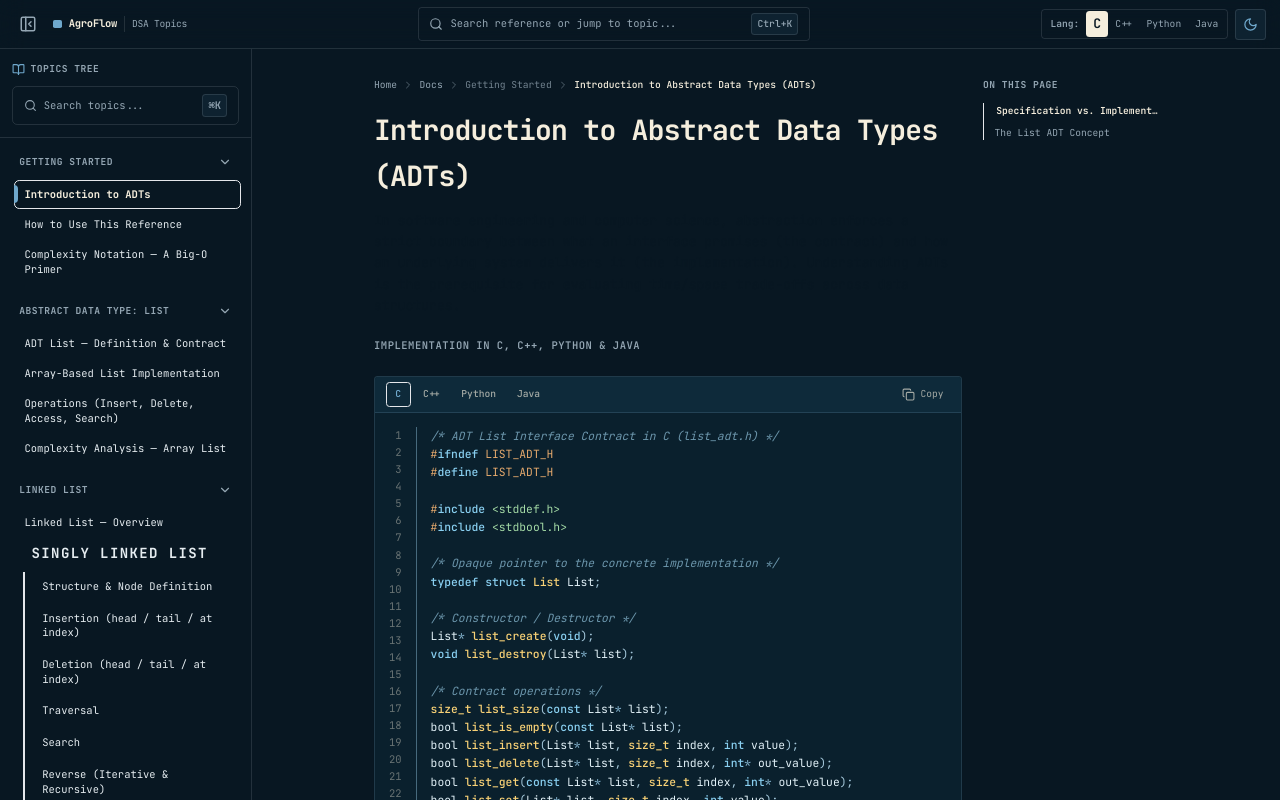
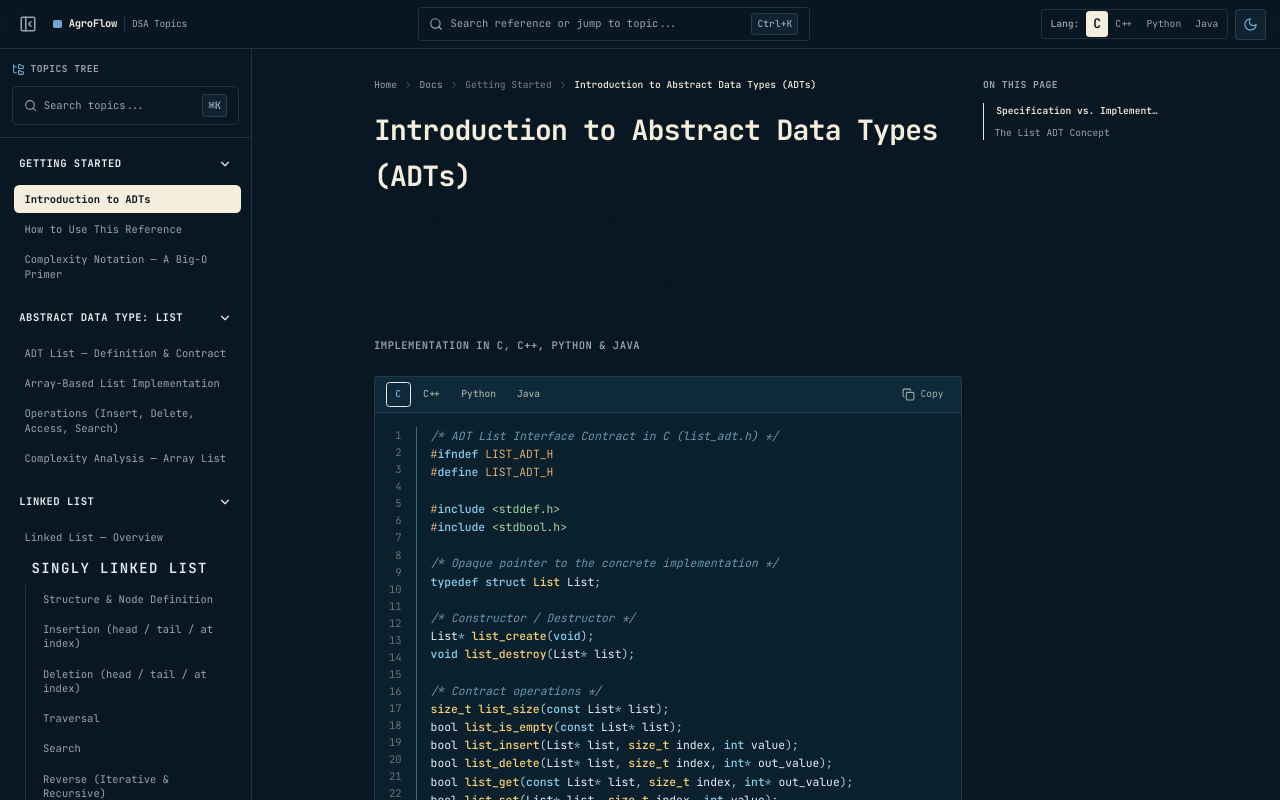
Before and after one commit to 0monish0/AlgoFLOW, a React (Vite) app: page /docs/intro-to-adts in a window 1280 px wide. Shown: the top 800 px of the page. Built offline with nearby package versions, Linux system fonts and the light colour scheme; the HTML template or start-up script is replaced by a standard one.

Commit message:
style: fix active sidebar item text contrast and visibility

```diff
--- a/src/components/layout/Sidebar.jsx
+++ b/src/components/layout/Sidebar.jsx
@@ -4,7 +4,7 @@ import { motion, AnimatePresence } from 'framer-motion';
 import { navigationSections } from '../../content/navigation';
 import { useSidebarStore } from '../../store/sidebarStore';
 import { useSearchStore } from '../../store/searchStore';
-import { ChevronDown, ChevronRight, Search, X, BookOpen } from 'lucide-react';
+import { ChevronDown, ChevronRight, Search, X, FolderTree } from 'lucide-react';
 
 export const Sidebar = ({ isMobile = false }) => {
   const { expandedSections, toggleSection, isCollapsed, setMobileOpen } = useSidebarStore();
@@ -18,12 +18,14 @@ export const Sidebar = ({ isMobile = false }) => {
   const renderItem = (item, isNested = false) => {
     if (item.isSubGroup) {
       return (
-        <div key={item.id} className="mt-3 mb-1">
-          <div className="text-3xs font-bold uppercase tracking-widest text-text-muted/80 px-2 py-1 flex items-center gap-1.5">
-            <span className="w-1.5 h-1.5 rounded-full bg-accent/60 inline-block" />
-            <span>{item.title}</span>
+        <div key={item.id} className="mt-3 mb-1.5">
+          {/* Level 2 Sub-Group Header */}
+          <div className="text-3xs font-semibold uppercase tracking-widest text-text-muted/65 px-2.5 py-1 flex items-center gap-1.5">
+            <span className="w-1 h-1 rounded-full bg-accent/50 inline-block shrink-0" />
+            <span className="truncate">{item.title}</span>
           </div>
-          <div className="border-l-2 border-border/80 ml-2.5 pl-2 space-y-1 mt-1">
+          {/* Nested Level 3 Items */}
+          <div className="border-l border-border ml-3 pl-2 space-y-0.5 mt-0.5">
             {item.children.map((child) => renderItem(child, true))}
           </div>
         </div>
@@ -43,40 +45,34 @@ export const Sidebar = ({ isMobile = false }) => {
         className={({ isActive }) =>
           `group relative flex items-center px-3 py-2 rounded-md text-xs font-mono transition-colors select-none ${
             isActive
-              ? 'text-primary font-bold shadow-xs'
-              : 'text-text hover:text-primary hover:bg-accent/10'
+              ? 'text-[#F5EEDD] dark:text-[#081722] font-bold z-10'
+              : 'text-text-muted hover:text-text hover:bg-accent/10'
           }`
         }
       >
+        {/* Animated full-box background fill */}
         {isActive && (
           <motion.div
             layoutId="active-sidebar-pill"
             transition={{
               type: 'spring',
-              stiffness: 380,
-              damping: 32,
+              stiffness: 400,
+              damping: 30,
             }}
-            className="absolute inset-0 rounded-md bg-accent/20 dark:bg-accent/25 border border-accent/40"
+            className="absolute inset-0 rounded-md bg-[#0B253A] dark:bg-[#F5EEDD] shadow-xs"
           />
         )}
 
         <span className="relative z-10 leading-snug break-words pr-1">
           {item.title}
         </span>
-
-        {isActive && (
-          <motion.span
-            layoutId="active-sidebar-bar"
-            className="absolute left-0 top-1.5 bottom-1.5 w-1 bg-accent rounded-r-full"
-          />
-        )}
       </NavLink>
     );
   };
 
   return (
     <aside
-      className={`h-full flex flex-col font-mono select-none bg-surface/50 border-r border-border ${
+      className={`h-full flex flex-col font-mono select-none bg-surface/40 border-r border-border ${
         isMobile ? 'w-full' : 'w-72 shrink-0'
       }`}
     >
@@ -84,7 +80,7 @@ export const Sidebar = ({ isMobile = false }) => {
       <div className="p-3.5 border-b border-border">
         <div className="flex items-center justify-between mb-2.5">
           <div className="flex items-center gap-1.5 text-2xs font-bold uppercase tracking-wider text-text-muted">
-            <BookOpen size={13} className="text-accent" />
+            <FolderTree size={13} className="text-accent" />
             <span>Topics Tree</span>
           </div>
           {isMobile && (
@@ -118,10 +114,10 @@ export const Sidebar = ({ isMobile = false }) => {
 
           return (
             <div key={section.id} className="space-y-1">
-              {/* Section Header */}
+              {/* Level 1 Section Header */}
               <button
                 onClick={() => toggleSection(section.id)}
-                className="w-full flex items-center justify-between px-2.5 py-1.5 rounded-md text-2xs font-bold uppercase tracking-wider text-text-muted hover:text-primary hover:bg-accent/10 transition-colors"
+                className="w-full flex items-center justify-between px-2.5 py-2 rounded-md text-xs font-bold uppercase tracking-wider text-text hover:text-primary hover:bg-accent/10 transition-colors"
               >
                 <span className="truncate">{section.title}</span>
                 <span className="text-text-muted/70">
--- a/src/pages/DocsPage.jsx
+++ b/src/pages/DocsPage.jsx
@@ -5,7 +5,6 @@ import { Breadcrumb } from '../components/docs/Breadcrumb';
 import { CodeTabs } from '../components/docs/CodeTabs';
 import { ComplexityTable } from '../components/docs/ComplexityTable';
 import { DiagramNode } from '../components/docs/DiagramNode';
-import { RelatedLinks } from '../components/docs/RelatedLinks';
 import { TocRail } from '../components/layout/TocRail';
 import { SllInsertionVisualizer } from '../components/visualizers/SllInsertionVisualizer';
 import { SllDeletionVisualizer } from '../components/visualizers/SllDeletionVisualizer';
@@ -106,9 +105,6 @@ export const DocsPage = () => {
         {topic.complexity && topic.complexity.length > 0 && (
           <ComplexityTable rows={topic.complexity} />
         )}
-
-        {/* Related Topics & Next Steps */}
-        <RelatedLinks relatedSlugs={topic.relatedSlugs} />
       </article>
 
       {/* Right Table-Of-Contents Rail */}
```
